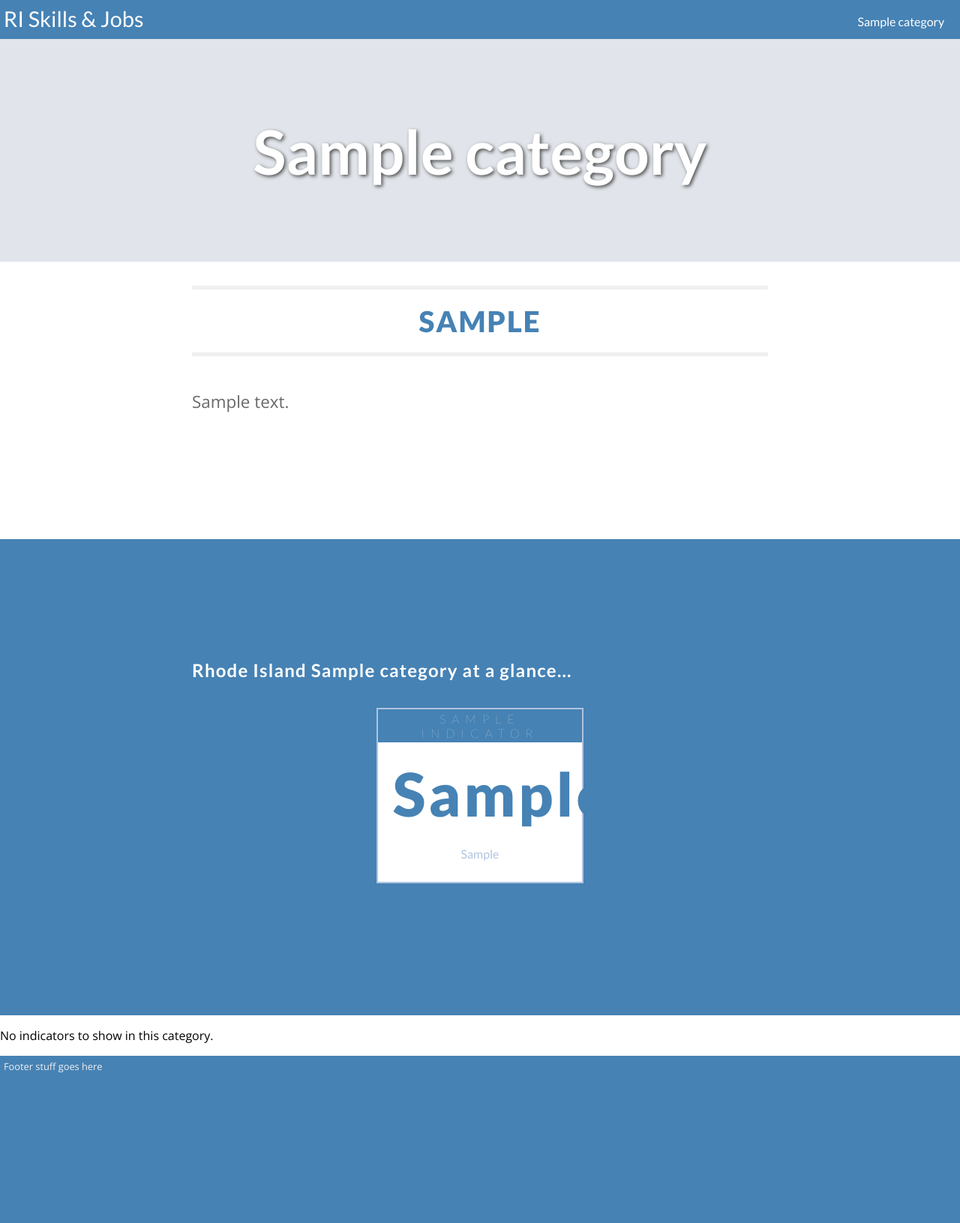
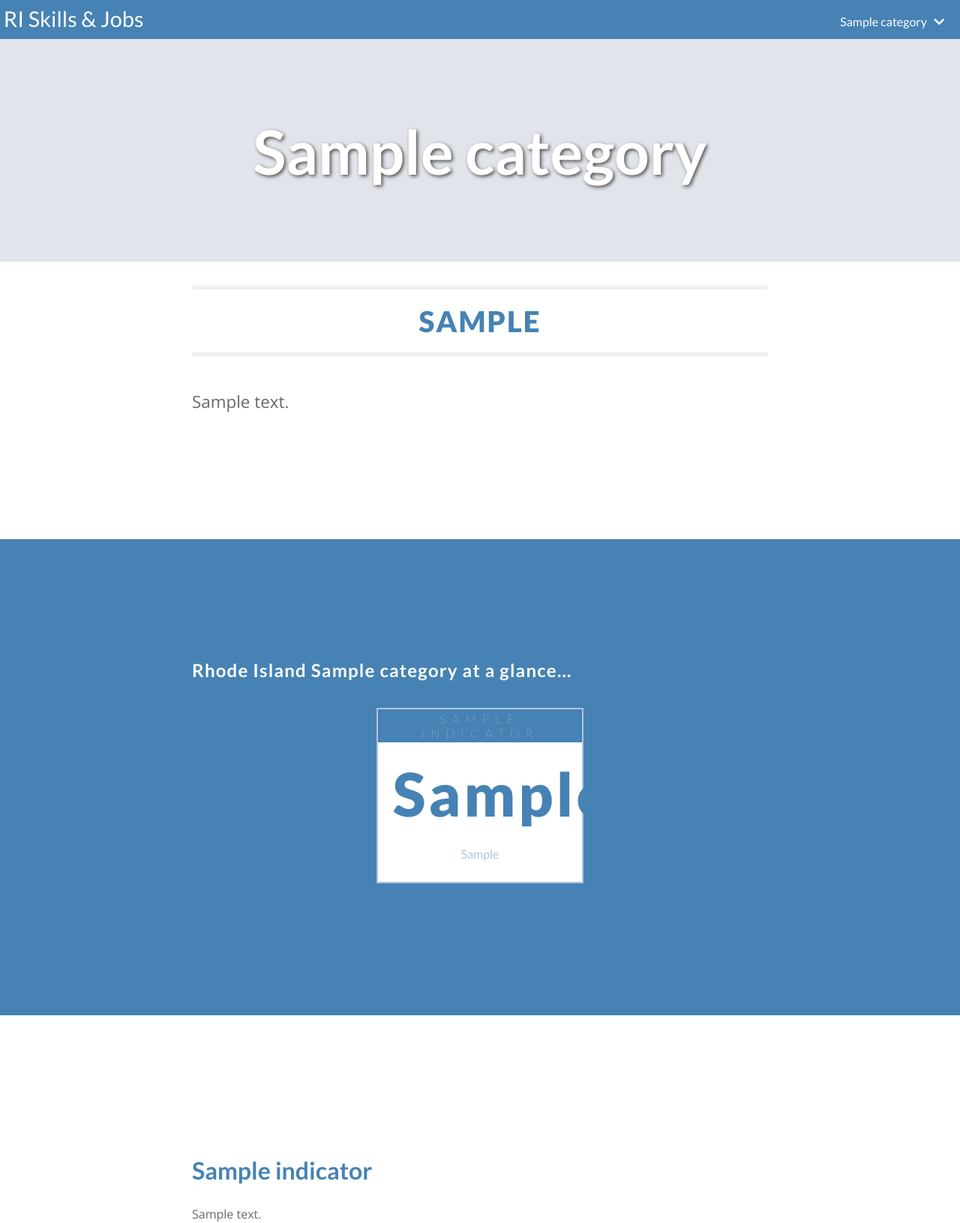
Before and after one commit to DataSparkRI/p20w, a Django app: a page that uses categories/templates/categories/index.html in a window 1280 px wide. Shown: the top 1631 px of the page at 75% size. Before the commit the page ends 1430 px from the top, so only its background shows below. Run offline with Django 3.2, Linux system fonts and the light colour scheme; tables that the repository leaves empty hold one stand-in row (values such as "Sample post"); grey boxes marked "Sample" are stand-in pictures; some libraries are stand-ins or nearby versions.

Commit message:
New Category, Indicator fields

```diff
--- a/categories/models.py
+++ b/categories/models.py
@@ -10,6 +10,7 @@ class Category(models.Model):
 	category_page_image_offset = models.IntegerField(default=50, help_text='Percent from top to offset the header image.')
 	intro_header = models.CharField(max_length=200)
 	intro_text = HTMLField()
+	desc_text = HTMLField(null=True, blank=True)
 	at_a_glance_label = models.CharField(max_length=30, help_text='Rhode Island ??? at a glance')
 	agency_url = models.URLField(max_length=100,null=True,blank=True,help_text='Agency URL')
 	sort_order = models.PositiveSmallIntegerField(default=0)
--- a/categories/templates/categories/deep_dive.html
+++ b/categories/templates/categories/deep_dive.html
@@ -7,6 +7,7 @@
 	<link rel="stylesheet" type="text/css" href="//fonts.googleapis.com/css?family=Lato:100,200,300,400,500,600,700,800,900|Open+Sans" />
 	<link rel="stylesheet" type="text/css" href="{% static 'categories/style.css' %}">
 	<link rel="stylesheet" type="text/css" href="{% static 'categories/dropdown.css' %}">
+	<link rel="stylesheet" href="https://use.fontawesome.com/releases/v5.6.3/css/all.css" integrity="sha384-UHRtZLI+pbxtHCWp1t77Bi1L4ZtiqrqD80Kn4Z8NTSRyMA2Fd33n5dQ8lWUE00s/" crossorigin="anonymous">
 </head>
 
 <body id={% if is_home %}homepage{% else %}nothomepage{% endif %}>
@@ -26,7 +27,8 @@
 
 				{% if navcat.navigation_name != 'Home' and navcat.navigation_name != 'Deep Dive' %}
 					<div class="dropdown">
-					    <button class="dropbtn" onclick="window.open('../../{{ navcat.slug }}',target='_self')">{{ navcat.navigation_name }}</button>
+					    <button class="dropbtn" onclick="window.open('../../{{ navcat.slug }}',target='_self')">{{ navcat.navigation_name }}
+						&nbsp;  <i class="fas fa-chevron-down"></i></button>
 					    <div class="dropdown-content">
 					      <a href="../../{{ navcat.slug }}">Overview</a>
 					      <a href="../{{ navcat.slug }}">Deep Dive</a>
--- a/categories/templates/categories/index.html
+++ b/categories/templates/categories/index.html
@@ -7,6 +7,7 @@
 	<link rel="stylesheet" type="text/css" href="//fonts.googleapis.com/css?family=Lato:100,200,300,400,500,600,700,800,900|Open+Sans" />
 	<link rel="stylesheet" type="text/css" href="{% static 'categories/style.css' %}">
 	<link rel="stylesheet" type="text/css" href="{% static 'categories/dropdown.css' %}">
+   	<link rel="stylesheet" href="https://use.fontawesome.com/releases/v5.6.3/css/all.css" integrity="sha384-UHRtZLI+pbxtHCWp1t77Bi1L4ZtiqrqD80Kn4Z8NTSRyMA2Fd33n5dQ8lWUE00s/" crossorigin="anonymous">
 </head>
 
 <body id={% if is_home %}homepage{% else %}nothomepage{% endif %}>
@@ -27,7 +28,8 @@
 
 				{% if navcat.navigation_name != 'Home' and navcat.navigation_name != 'Deep Dive' %}
 					<div class="dropdown">
-					    <button class="dropbtn" onclick="window.open('../{{ navcat.slug }}',target='_self')">{{ navcat.navigation_name }}</button>
+					    <button class="dropbtn" onclick="window.open('../{{ navcat.slug }}',target='_self')">{{ navcat.navigation_name }}
+						&nbsp;  <i class="fas fa-chevron-down"></i></button>
 					    <div class="dropdown-content">
 					      <a href="../{{ navcat.slug }}">Overview</a>
 					      <a href="../deep-dive/{{ navcat.slug }}">Deep Dive</a>
@@ -66,7 +68,24 @@
 		</div>
 	</section>
 
-	{% if is_home %}
+	{% if questions %}
+		<section id=indicators>
+		{% for question in questions %}
+			<section class=indicator>
+				<h2><a id='q{{ question.id }}'></a>{{ question.question }}</h2>
+
+				<div class=text>{{ question.desc_text | safe }}</div>
+				<!--<div class=dashboard style='padding-bottom: calc({{ question.aspect_ratio_height|div:question.aspect_ratio_width|mul:100 }}% + 55px);'>{{ question.dashboard_embed | safe }}</div>  -->
+
+				{% if question.info_graphic  %}
+				  <div><img src="/media/{{ question.info_graphic }}">  </div>
+				{% endif %}
+                                <div class=text><a href='../deep-dive/{{category_slug}}/#q{{ question.id  }}'>View interactive data here</a> </div>
+			</section>
+		{% endfor %}
+		</section>
+
+	{% elif is_home %}
 		<section id=homepage_belowfold>
 			<h1 style="color: dimgray">How it works</h1>
 			<p class=text style='font-size: 1.1em;'>If we start with asking how to meet growing industry’s need, Rhode Island will become more attractive to neighboring companies, boost existing RI companies, and turn up the economic engine to generate more jobs for all Rhode Islanders.</p>
--- a/categories/views.py
+++ b/categories/views.py
@@ -47,10 +47,12 @@ def detail(request, category_slug):
                                'label': q.pop_stat_label,
                                'stat': q.pop_stat,
                                'explainer': q.pop_stat_explainer,
-                               'link': f'../deep-dive/{category_slug}/#q{q.id}'
+                            #   'link': f'../deep-dive/{category_slug}/#q{q.id}'
+                               'link': f'#q{q.id}'
                            })
 	context = {
 				'category': category,
+                                'category_slug': category_slug,
 				'categories': categories,
 				'questions': questions,
 				'all_questions': all_questions,
--- a/indicators/admin.py
+++ b/indicators/admin.py
@@ -7,8 +7,8 @@ class QuestionAdmin(SortableAdminMixin, admin.ModelAdmin):
 	list_display = ('name', 'question', 'get_category')
 	list_filter = ['category']
 	fieldsets = [
-		(None, 			{'fields': [('name', 'category'), 'question', 'text']}),
-		('Dashboard', 	{'fields': ['dashboard_embed', ('aspect_ratio_width', 'aspect_ratio_height')]}),
+		(None, 			{'fields': [('name', 'category'), 'question', 'text','desc_text']}),
+		('Dashboard', 	{'fields': ['dashboard_embed', ('aspect_ratio_width', 'aspect_ratio_height'), 'info_graphic']}),
 		('Pop stat', 	{'fields': ['pop_stat', 'pop_stat_label', 'pop_stat_explainer']})
 		]
 
--- a/indicators/models.py
+++ b/indicators/models.py
@@ -5,6 +5,8 @@ class Indicator(models.Model):
 	name = models.CharField(max_length=20, help_text='Reference for internal use only. Does not display.')
 	question = models.CharField(max_length=200, help_text='I.E. What career education programs are available to students?')
 	text = HTMLField(help_text='Explanatory text.')
+	desc_text = HTMLField(null=True, blank=True)
+	info_graphic =  models.ImageField(upload_to='category_headers',null=True, blank=True)
 
 	category = models.ForeignKey('categories.Category', on_delete=models.PROTECT)
 	sort_order = models.PositiveSmallIntegerField(default=0)
```
